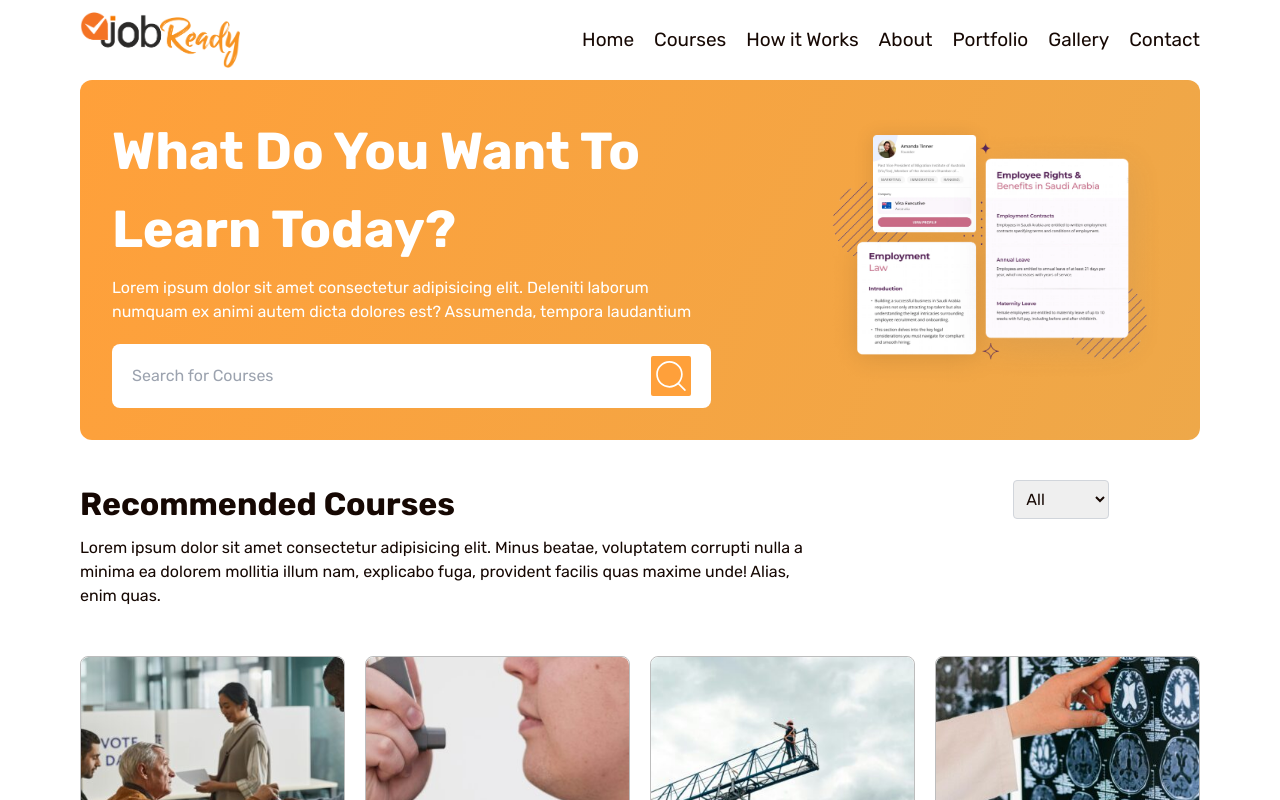
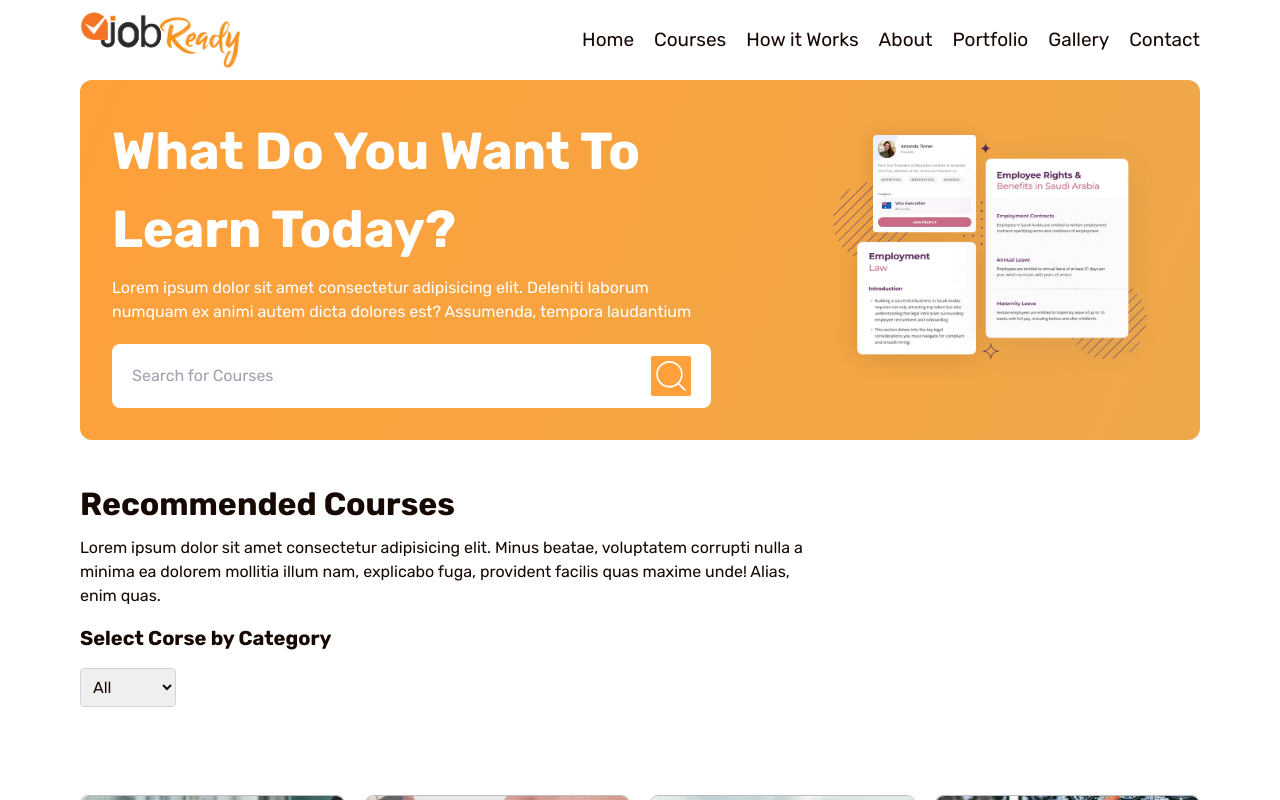
Before and after one commit to Himanshukumar2003/Job-Ready-Next, a Next.js app: page /courses in a window 1280 px wide. Shown: the top 800 px of the page. Built offline with nearby package versions, Linux system fonts and the light colour scheme.

Commit message:
first commit

```diff
--- a/src/app/courses/corses.js
+++ b/src/app/courses/corses.js
@@ -45,8 +45,8 @@ function OurCourses() {
 
       <div className="py-10">
         <div className="container">
-          <div className="grid grid-cols-12">
-            <div className="col-span-10 md:col-span-8">
+          <div className="grid grid-cols-12 gap-4">
+            <div className="col-span-12 lg:col-span-8">
               <h2 className="lefttitle">Recommended Courses</h2>
               <p>
                 Lorem ipsum dolor sit amet consectetur adipisicing elit. Minus
@@ -55,8 +55,9 @@ function OurCourses() {
                 Alias, enim quas.
               </p>
             </div>
-            <div className="md:col-span-2"></div>
-            <div className="col-span-2">
+            <div className="col-span-12 lg:col-span-4s  flex flex-col   items-start">
+            <h2 className="text-center text-xl font-bold mb-4">Select Corse by Category </h2>
+
               <select
                 value={selectedCategory}
                 onChange={handleCategoryChange}
```
Also changed, not shown: src/app/courses/courses-api.js.
